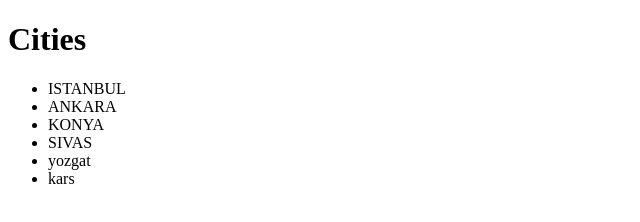
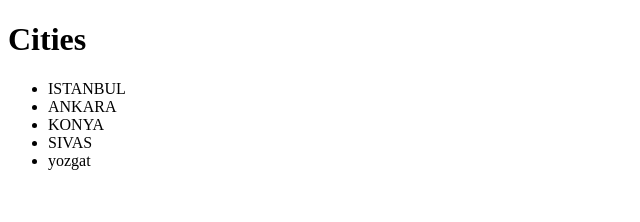
Before and after one commit to crowtusem/T126, a plain HTML site: page index.html in a window 1280 px wide. Shown: the full height of the page, 0-640 px from the left. Drawn offline with Linux system fonts and the light colour scheme.

Commit message:
1 adet silindi

```diff
--- a/index.html
+++ b/index.html
@@ -13,7 +13,7 @@
         <li> KONYA</li>
         <li> SIVAS</li>
         <li> yozgat</li>
-        <li> kars</li>
+
     </ul>
 </body>
 </html>
```
